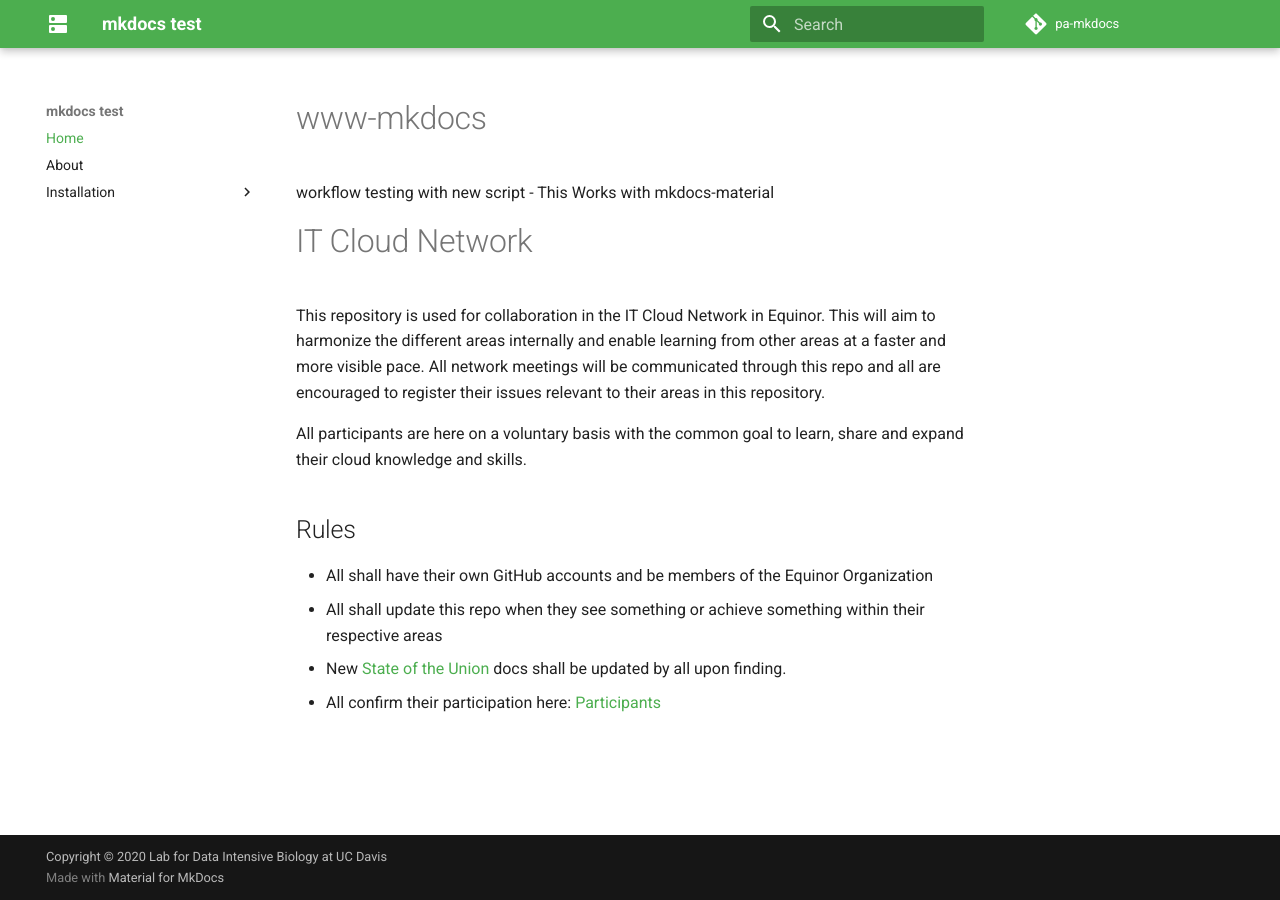
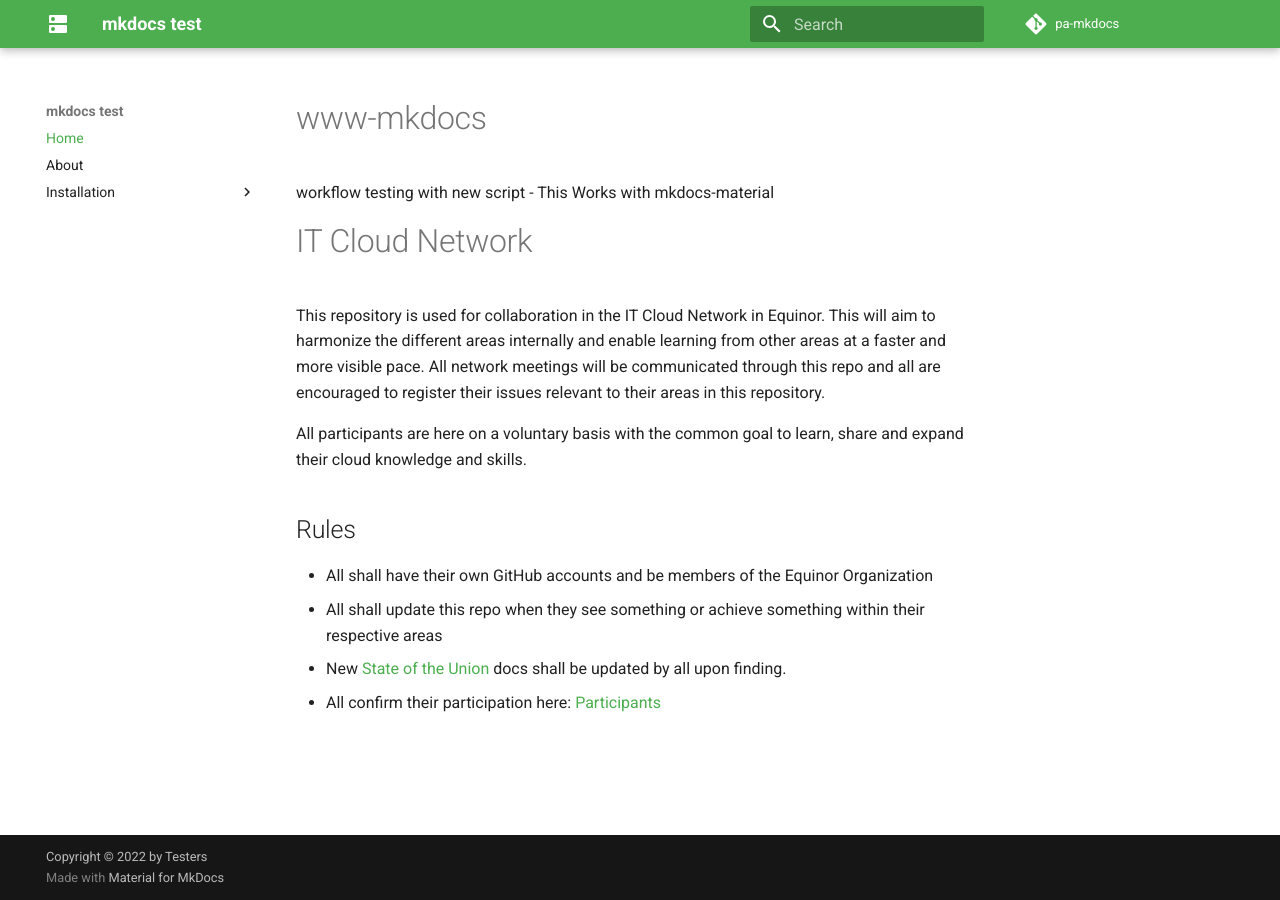
Before and after one commit to philippaffolter/www-mkdocs, an MkDocs documentation site: the page built from docs/index.md, in a window 1280 px wide. Built offline with MkDocs 1.6.1 and Material for MkDocs 9.7.7, drawn with Linux system fonts in a browser that asks for light colours; comment, search, counter and statistics services are not loaded.

Commit message:
Update mkdocs.yml

```diff
--- a/mkdocs.yml
+++ b/mkdocs.yml
@@ -4,7 +4,7 @@ repo_name: pa-mkdocs
 repo_url: https://github.com/philippaffolter/www-mkdocs
 edit_uri: ""
 
-copyright: 'Copyright &copy; 2020 <a href="http://ivory.idyll.org/lab/">Lab for Data Intensive Biology</a> at UC Davis'
+copyright: 'Copyright &copy; 2022 by Testers'
 
 # change directory names here
 #docs_dir: doc
```
